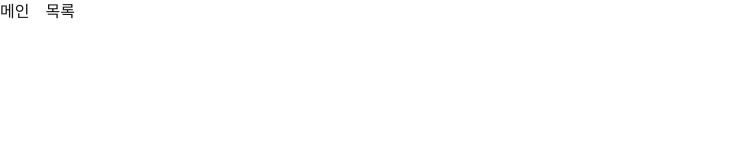
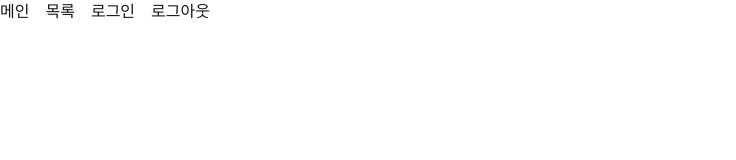
Before and after one commit to lih8697-1/p-30-260403, a Next.js app in the folder frontend/: page / in a window 1280 px wide. Shown: the top 160 px of the page, without its empty margins (0-736 px from the left). Built offline with nearby package versions, Linux system fonts and the light colour scheme.

Commit message:
(front)21-로그인 페이지 컴포넌트를 서버 컴포넌트와 클라이언트 컴포넌트의 조합 구현

```diff
--- /dev/null
+++ b/frontend/src/app/ClientLayout.tsx
@@ -0,0 +1,28 @@
+'use client';
+import Link from "next/link";
+
+export default function ClientLayout({ children }: {
+    children: React.ReactNode;
+}) {
+
+    return (
+        <>
+            <header>
+                <nav className="flex gap-4">
+                    <Link href="/">메인</Link>
+                    <Link href="/posts">목록</Link>
+                    <Link href="/members/login">로그인</Link>
+                    <button className="hover:cursor-pointer"
+                        onClick={() => {
+                            console.log("로그아웃 수행");
+                        }}
+                    >로그아웃</button>
+                </nav>
+            </header>
+            <main className="flex-grow flex flex-col gap-4 justify-center items-center">
+                {children}
+            </main>
+            <footer>푸터</footer>
+        </>
+    )
+}
--- a/frontend/src/app/layout.tsx
+++ b/frontend/src/app/layout.tsx
@@ -2,6 +2,7 @@
 import { Geist, Geist_Mono } from "next/font/google";
 import "./globals.css";
 import Link from "next/link";
+import ClientLayout from "./ClientLayout";
 
 const geistSans = Geist({
   variable: "--font-geist-sans",
@@ -15,7 +16,7 @@
 
 export const metadata: Metadata = {
   title: "MySite",
-  description: "REST API Site",
+  description: "My Rest API Site",
 };
 
 export default function RootLayout({
@@ -27,18 +28,10 @@
     <html lang="en">
       <body
         className={`${geistSans.variable} ${geistMono.variable}
-        antialiased min-h-screen flex flex-col`}
+        antialiased min-h-screen flex flex-col
+        `}
       >
-        <header>
-          <nav className="flex gap-4">
-            <Link href="/">메인</Link>
-            <Link href="/posts">목록</Link>
-          </nav>
-        </header>
-        <main className="flex-grow flex flex-col gap-4 justify-center items-center">
-          {children}
-          </main>
-        <footer>푸터</footer>
+        <ClientLayout>{children}</ClientLayout>
       </body>
     </html>
   );
```
